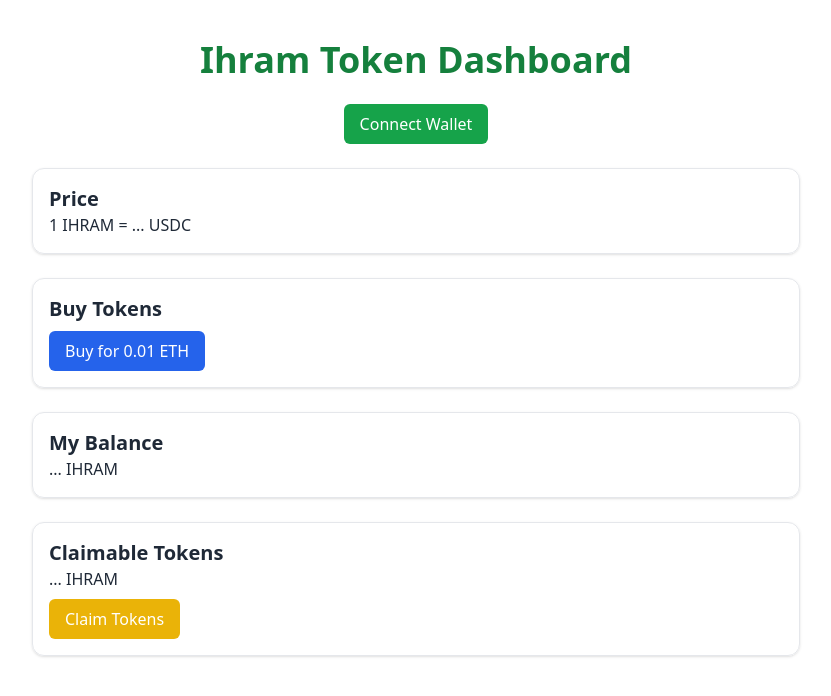
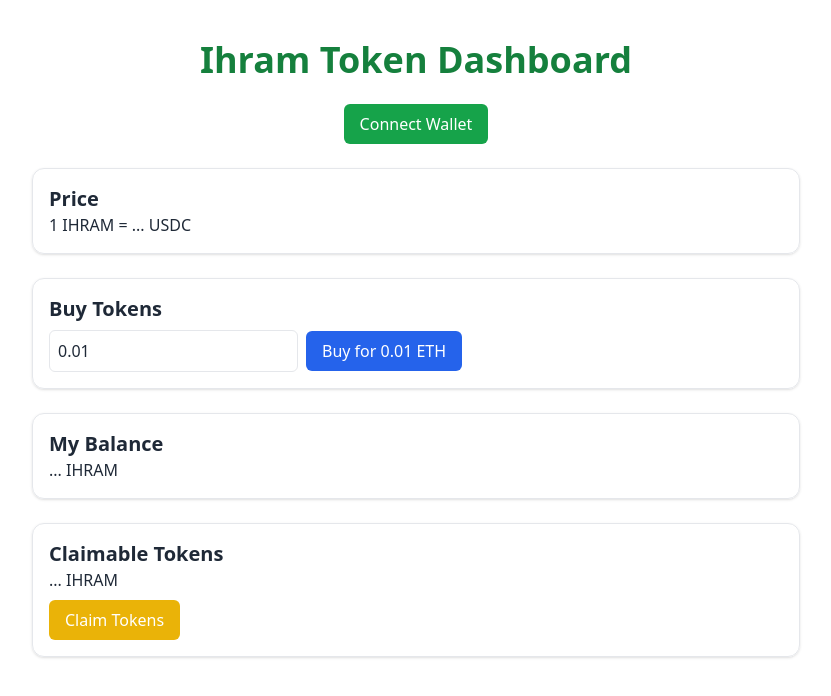
Before and after one commit to smoealy/ihram-frontend, a React (Vite) app: page / in a window 1280 px wide. Shown: the top 696 px of the page, without its empty margins (224-1055 px from the left). Built offline with nearby package versions, Linux system fonts and the light colour scheme.

Commit message:
Update App.jsx

```diff
--- a/src/App.jsx
+++ b/src/App.jsx
@@ -1,4 +1,4 @@
-// Ihram Token Frontend with Admin + Vesting + Community Dashboard
+// Ihram Token Frontend with Flexible Buy Amount + Full Admin + Vesting + Community Dashboard
 import { useState, useEffect } from "react";
 import { ethers } from "ethers";
 
@@ -36,6 +36,7 @@ export default function App() {
   const [newRate, setNewRate] = useState("");
   const [vestingInfo, setVestingInfo] = useState(null);
   const [holders, setHolders] = useState([]);
+  const [ethAmount, setEthAmount] = useState("0.01");
 
   const connectWallet = async () => {
     if (!window.ethereum) return alert("Please install MetaMask");
@@ -116,7 +117,7 @@ export default function App() {
     const signer = provider.getSigner();
     const sale = new ethers.Contract(tokenSaleAddress, tokenSaleABI, signer);
     try {
-      const tx = await sale.buyTokens({ value: ethers.utils.parseEther("0.01") });
+      const tx = await sale.buyTokens({ value: ethers.utils.parseEther(ethAmount || "0.01") });
       await tx.wait();
       alert("Tokens purchased successfully");
       fetchBalance();
@@ -215,8 +216,16 @@ export default function App() {
 
         <div className="border p-4 rounded-xl shadow">
           <h2 className="text-xl font-semibold">Buy Tokens</h2>
+          <input
+            type="number"
+            step="0.001"
+            placeholder="Enter ETH amount"
+            value={ethAmount}
+            onChange={(e) => setEthAmount(e.target.value)}
+            className="p-2 border rounded-md mr-2"
+          />
           <button onClick={buyTokens} className="bg-blue-600 text-white px-4 py-2 rounded-md mt-2">
-            Buy for 0.01 ETH
+            Buy for {ethAmount || "0.01"} ETH
           </button>
         </div>
 
@@ -246,29 +255,6 @@ export default function App() {
                 style={{ width: `${(Number(vestingInfo.released) / Number(vestingInfo.total)) * 100}%` }}
               ></div>
             </div>
-          </div>
-        )}
-
-        {holders.length > 0 && (
-          <div className="border p-4 rounded-xl shadow bg-white">
-            <h2 className="text-xl font-semibold text-blue-700">Community Dashboard</h2>
-            <p className="mb-2 text-sm">Total Holders: {holders.length}</p>
-            <table className="w-full text-sm">
-              <thead>
-                <tr>
-                  <th className="text-left">Address</th>
-                  <th className="text-right">Balance</th>
-                </tr>
-              </thead>
-              <tbody>
-                {holders.slice(0, 10).map((holder, idx) => (
-                  <tr key={idx} className="border-t">
-                    <td>{holder.TokenHolderAddress.slice(0, 6)}...{holder.TokenHolderAddress.slice(-4)}</td>
-                    <td className="text-right">{parseFloat(holder.TokenHolderQuantity).toFixed(2)}</td>
-                  </tr>
-                ))}
-              </tbody>
-            </table>
           </div>
         )}
 
```
